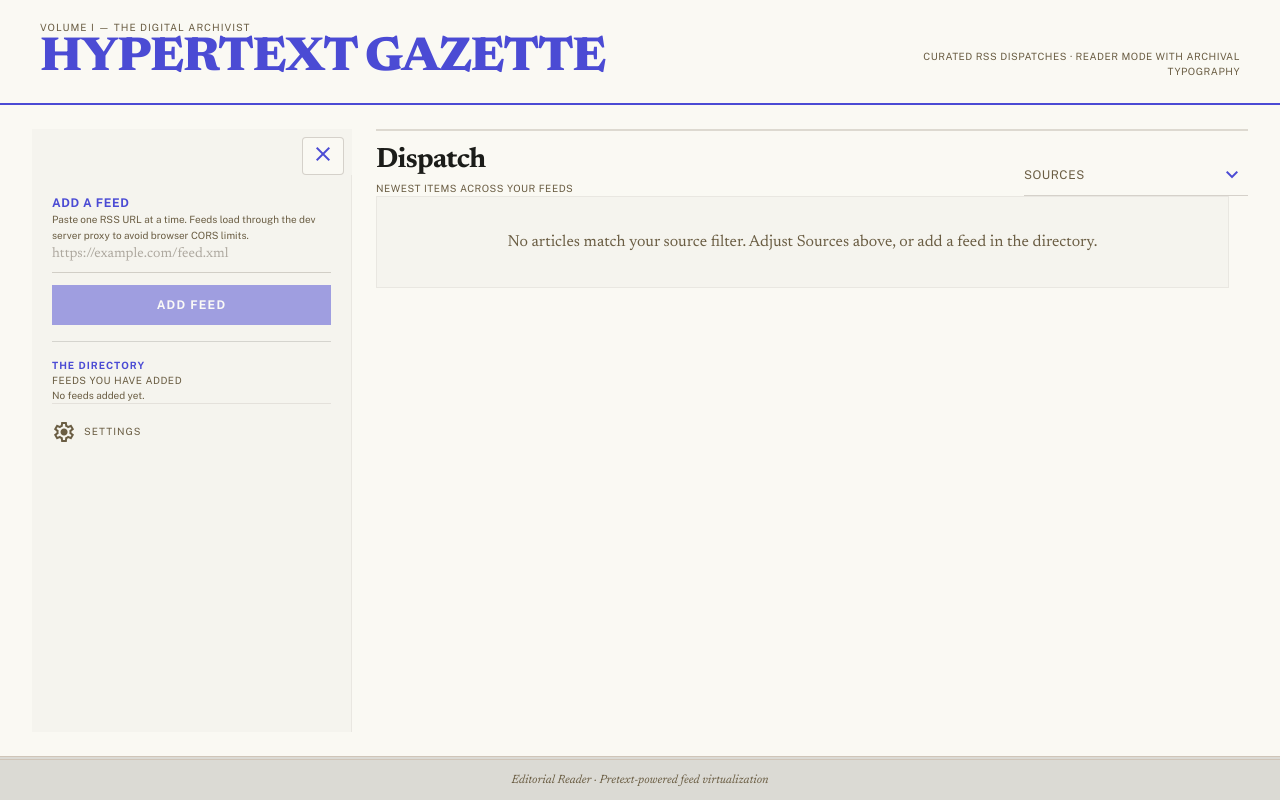
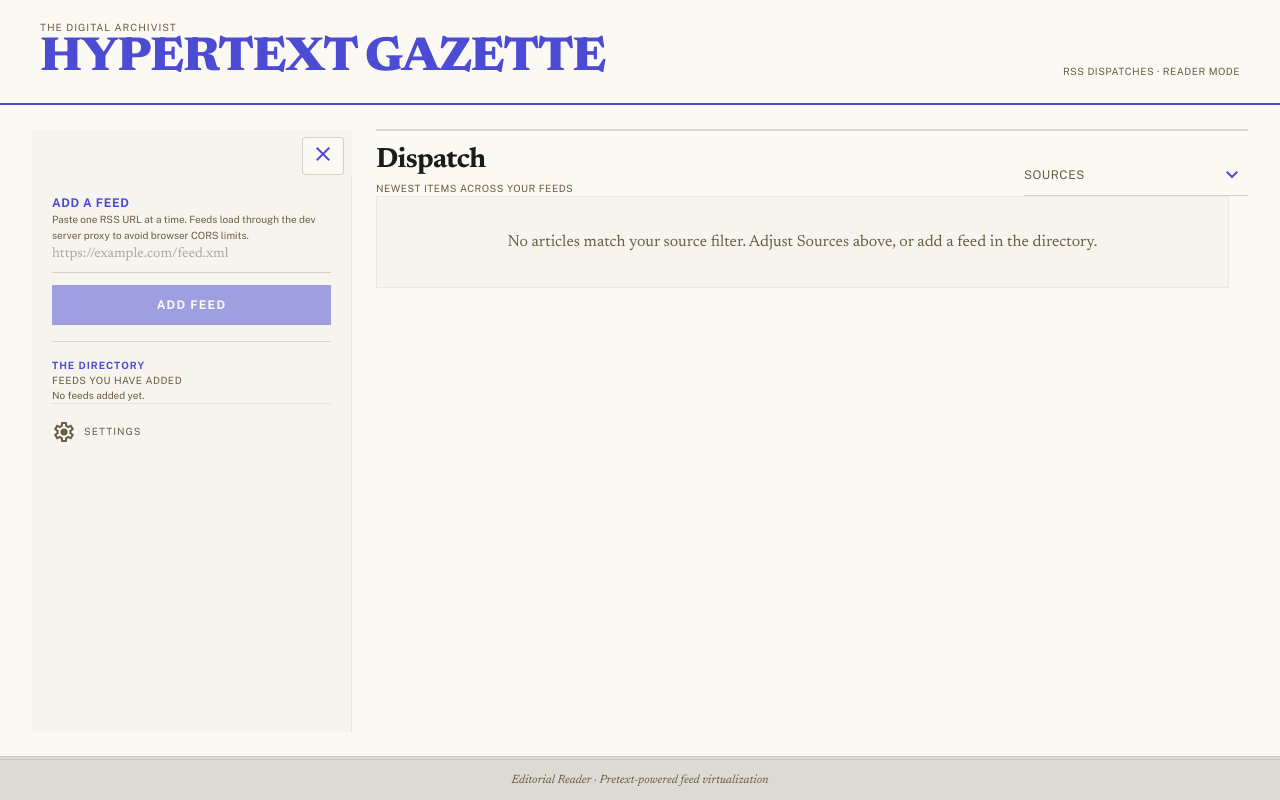
Before and after one commit to AllramEst83/design-with-text, a Vue app: page / in a window 1280 px wide. Built offline with nearby package versions, Linux system fonts and the light colour scheme.

Commit message:
Refactor App.vue to simplify header text by removing unnecessary details. Update subtitle for clarity and conciseness, enhancing overall layout and readability.

```diff
--- a/src/App.vue
+++ b/src/App.vue
@@ -173,14 +173,14 @@ onUnmounted(() => {
       <div class="mx-auto flex w-full flex-row items-end justify-between">
         <div>
           <p class="font-label text-[0.625rem] uppercase tracking-widest text-secondary">
-            Volume I — The Digital Archivist
+            The Digital Archivist
           </p>
           <h1 class="font-headline mt-1 text-5xl font-black uppercase tracking-tight text-primary">
             Hypertext Gazette
           </h1>
         </div>
         <p class="font-label max-w-sm pb-1 text-right text-[0.625rem] uppercase tracking-wider text-secondary">
-          Curated RSS dispatches · Reader mode with archival typography
+          RSS dispatches · Reader mode
         </p>
       </div>
     </header>
```
